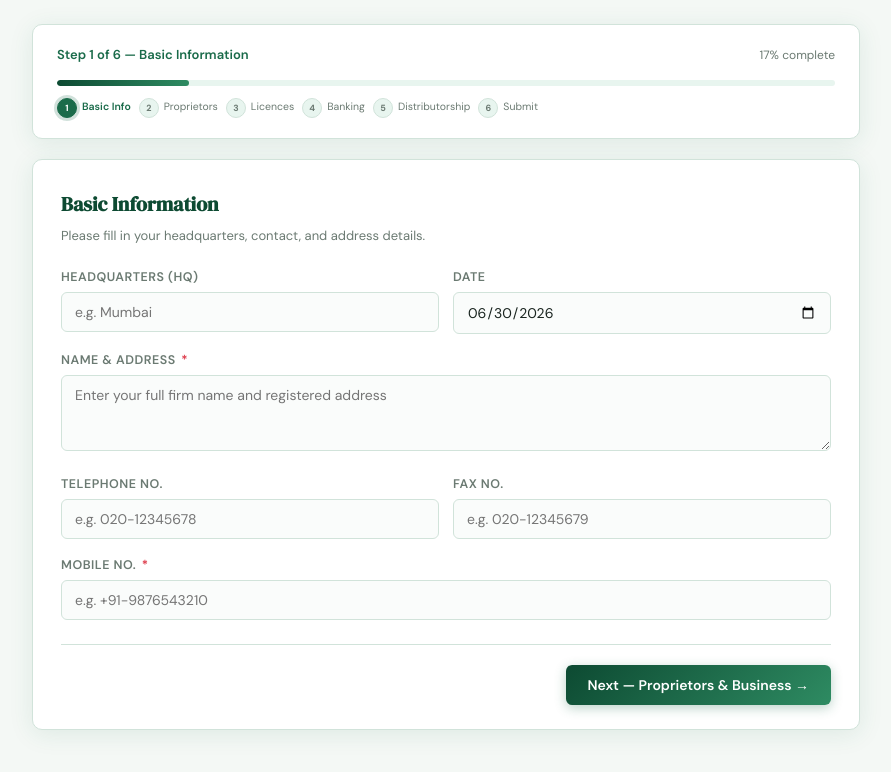
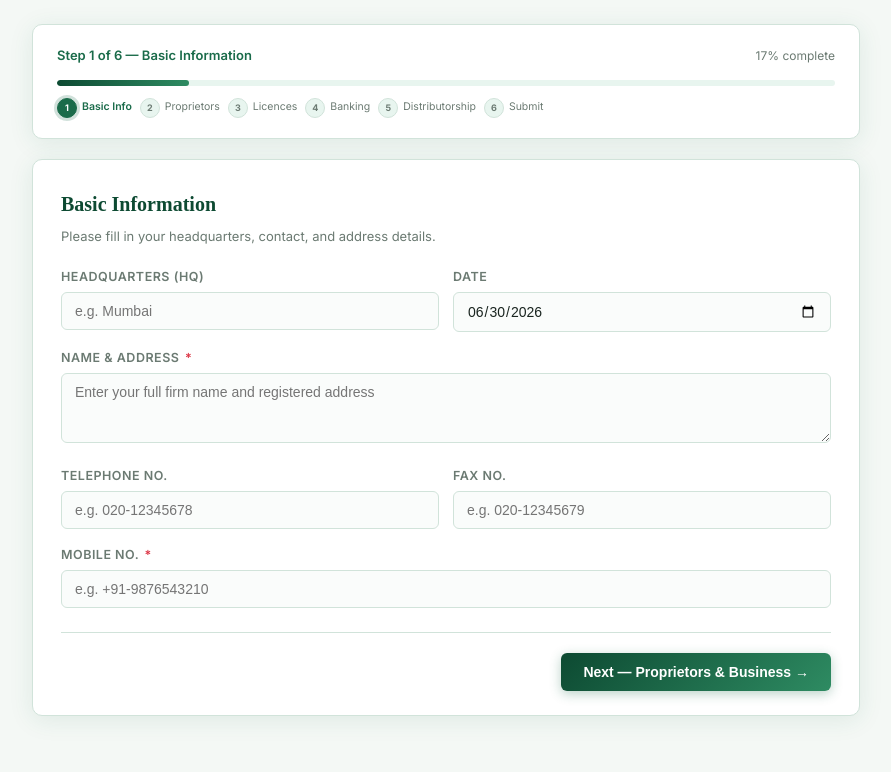
Before and after one commit to VishnuGadekar7/stokiest-energize, a website: page public/index.html in a window 1280 px wide. Shown: the whole page, without its empty margins (194-1085 px from the left). Drawn offline with Linux system fonts and the light colour scheme.

Commit message:
change all fonts to Inter

```diff
--- a/public/index.html
+++ b/public/index.html
@@ -7,7 +7,7 @@
   <meta name="description" content="Apply for stockist appointment with Energize Pharmaceuticals (P) Limited, SBU of Dakson Group. Submit your stockist application online." />
   <link rel="preconnect" href="https://fonts.googleapis.com" />
   <link rel="preconnect" href="https://fonts.gstatic.com" crossorigin />
-  <link href="https://fonts.googleapis.com/css2?family=DM+Sans:ital,opsz,wght@0,9..40,300;0,9..40,400;0,9..40,500;0,9..40,600;0,9..40,700;1,9..40,400&family=DM+Serif+Display:ital@0;1&display=swap" rel="stylesheet" />
+  <link href="https://fonts.googleapis.com/css2?family=Inter:wght@300;400;500;600;700;800&display=swap" rel="stylesheet" />
 
   <style>
     :root {
@@ -36,7 +36,7 @@
     *, *::before, *::after { box-sizing: border-box; margin: 0; padding: 0; }
 
     body {
-      font-family: 'DM Sans', sans-serif;
+      font-family: 'Inter', sans-serif;
       background: var(--bg);
       color: var(--text);
       min-height: 100vh;
@@ -390,7 +390,7 @@
       to { transform: scale(1); opacity: 1; }
     }
     .success-title {
-      font-family: 'DM Serif Display', serif;
+      font-family: 'Inter', sans-serif; font-weight: 700;
       font-size: 28px; color: var(--primary-dark);
       margin-bottom: 12px;
     }
```
